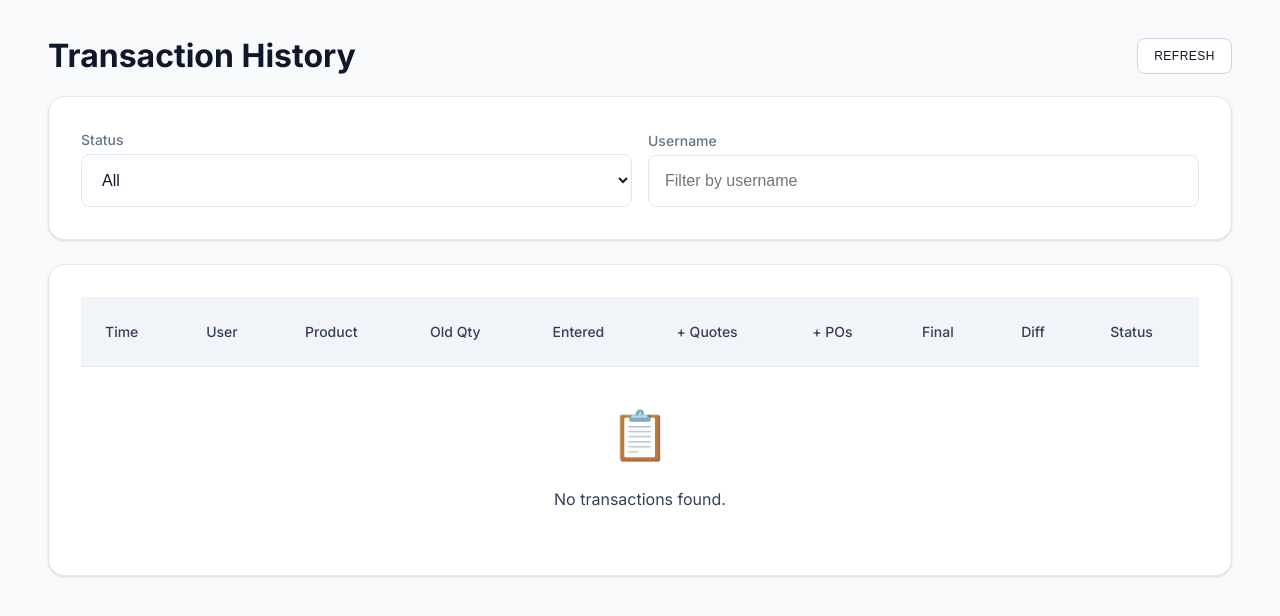
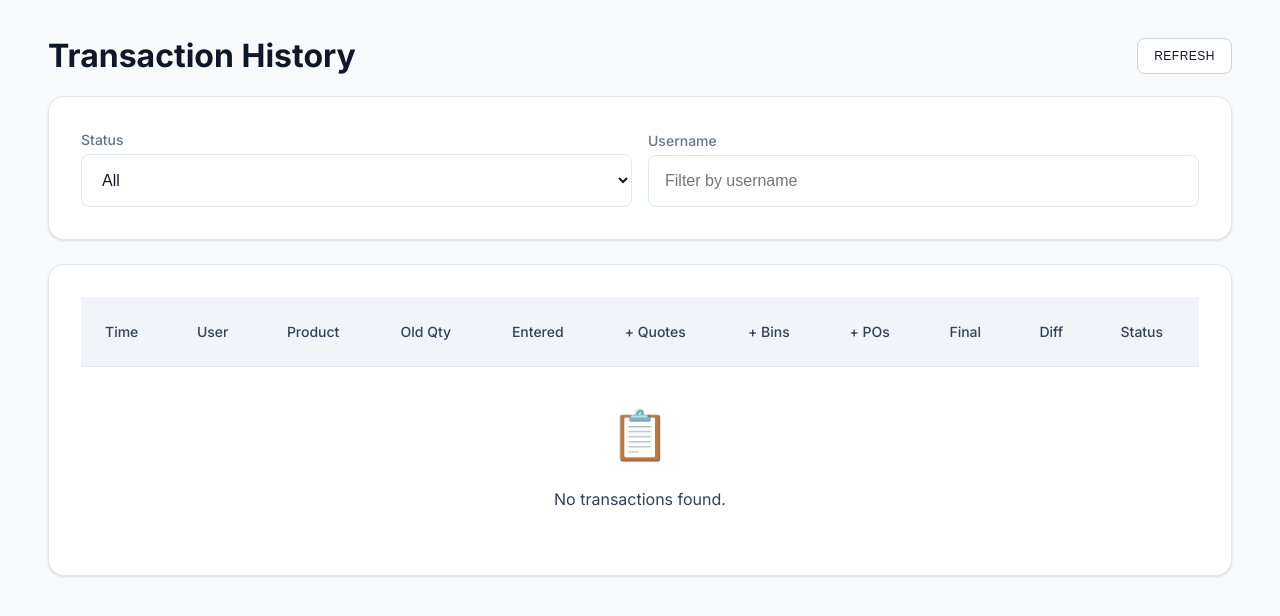
Before and after one commit to ruolez/inventory-update, a Flask app: page /history in a window 1280 px wide. Shown: the top 616 px of the page. Run offline with Flask 3, Linux system fonts and the light colour scheme; the visitor is signed in with stand-in values (Sample User, id 1); data that the repository does not hold is empty; some libraries are stand-ins or nearby versions.

Commit message:
feat: display top_bins_qty column in transaction history

```diff
--- a/app/templates/history.html
+++ b/app/templates/history.html
@@ -39,6 +39,7 @@
                         <th>Old Qty</th>
                         <th>Entered</th>
                         <th>+ Quotes</th>
+                        <th>+ Bins</th>
                         <th>+ POs</th>
                         <th>Final</th>
                         <th>Diff</th>
@@ -118,6 +119,7 @@ async function loadTransactions() {
                 <td>${tx.old_quantity ?? '-'}</td>
                 <td>${tx.user_entered_qty ?? '-'}</td>
                 <td class="${tx.quotations_qty > 0 ? 'text-success' : ''}">${tx.quotations_qty ?? '-'}</td>
+                <td class="${tx.top_bins_qty > 0 ? 'text-success' : ''}">${tx.top_bins_qty ?? '-'}</td>
                 <td class="text-secondary">${tx.purchase_orders_qty ?? '-'}</td>
                 <td><strong>${tx.new_quantity}</strong></td>
                 <td class="${tx.difference > 0 ? 'text-success' : tx.difference < 0 ? 'text-error' : ''}">
```
